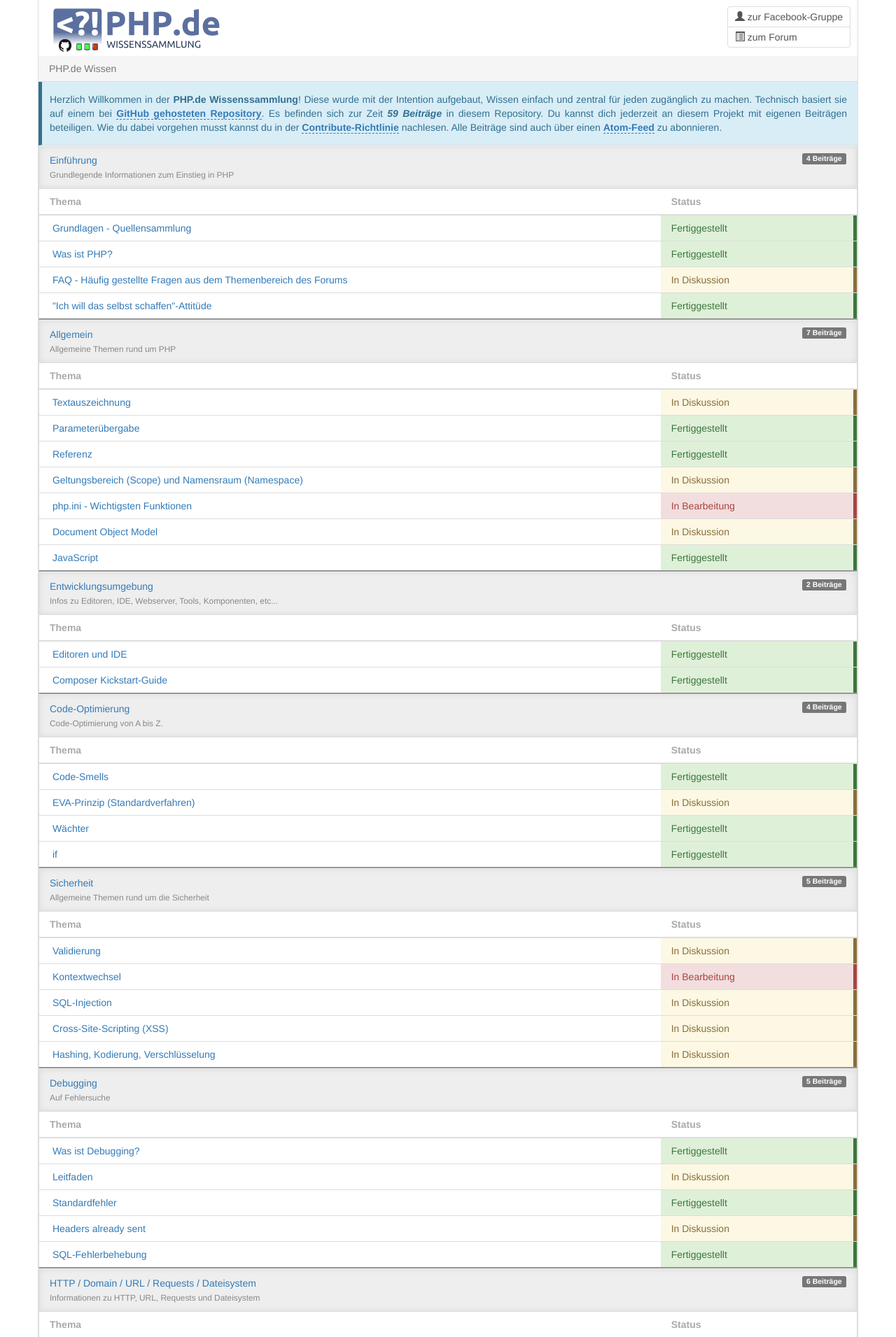
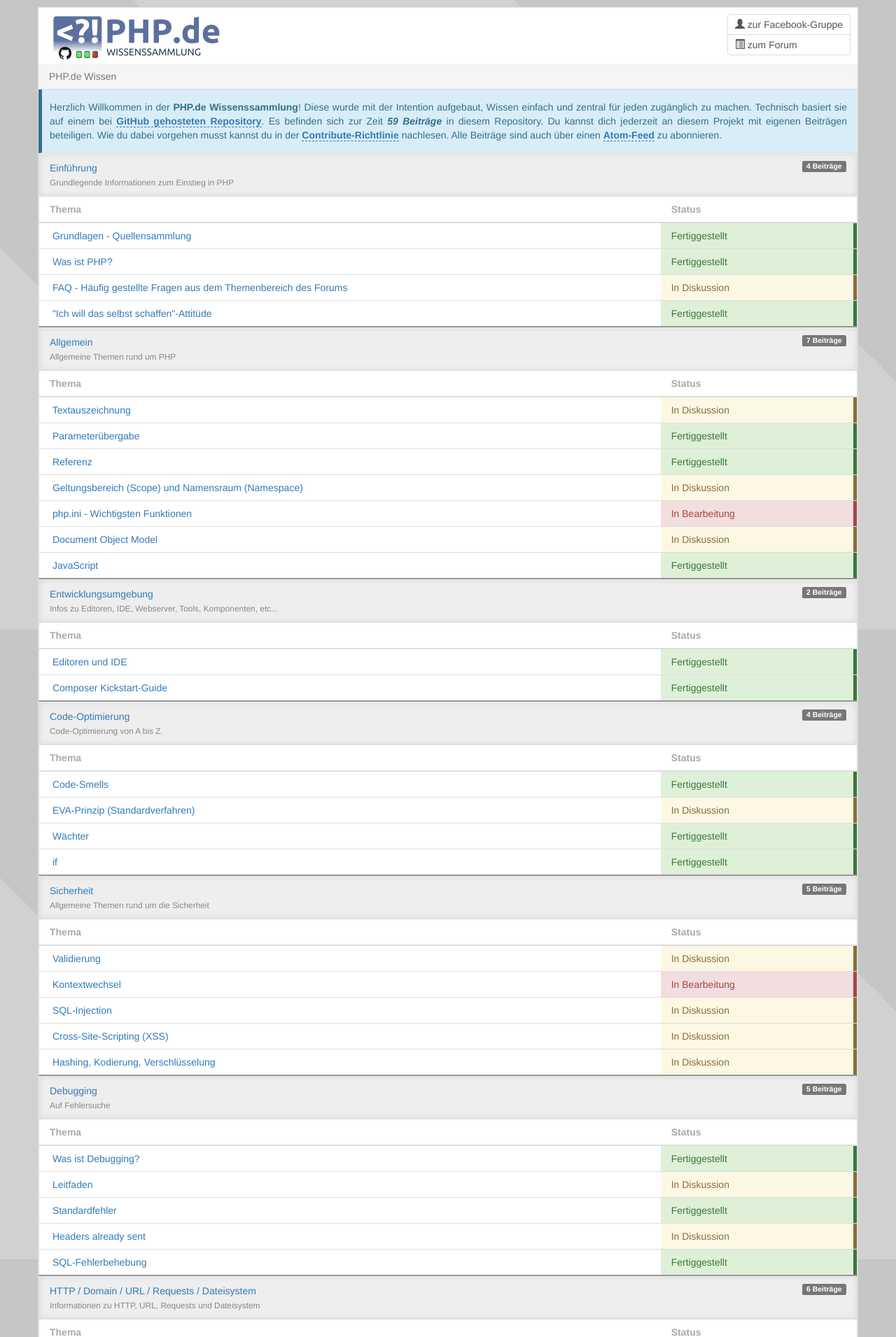
Before and after one commit to php-de/php-de.github.io, a Jekyll site: the page built from index.md, in a window 1280 px wide. Shown: the top 1911 px of the page at 70% size. Built offline with Jekyll 4.4.1, drawn with Linux system fonts in a browser that asks for light colours; nearby versions of some CDN libraries.

Commit message:
Design: Hintergrundbild, kleinere Fixes. Favicon explizit eingebunden

```diff
--- a/_layouts/default.html
+++ b/_layouts/default.html
@@ -7,6 +7,8 @@
 
         <link rel="stylesheet" href="http://netdna.bootstrapcdn.com/bootstrap/3.0.0/css/bootstrap.min.css">
         <link rel="stylesheet" type="text/css" href="{{ page.root }}/assets/css/general.css">
+        <link rel="shortcut icon" href="{{ page.root }}/favicon.ico" />
+
         {% if page.title == 'php.de' %}
         <!-- Atom Feed Autodiscovery -->
         <link rel="alternate" href="{{ page.root }}/feed/atom.xml" type="application/atom+xml" title="Atom Feed">
@@ -16,7 +18,7 @@
         <script type="text/javascript" src="http://code.jquery.com/jquery-2.0.3.min.js"></script>
         <script type="text/javascript" src="{{ page.root }}/assets/scroll.js"></script>
     </head>
-    <body>
+    <body class="bg-stripes bg-angled">
         <div id="page" class="container">
             <div id="logoContainer" style="position:relative;">
                 <a id="top"></a>
--- a/assets/css/general.css
+++ b/assets/css/general.css
@@ -1,4 +1,42 @@
 @media screen {
+
+    #page {
+        background: white;
+        border: 1px solid #ddd;
+    }
+
+    /* http://lea.verou.me/demos/css3-patterns.html */
+    .bg-stripes {
+        margin: 10px;
+
+        -webkit-background-size: 100px 100px;
+        -moz-background-size: 100px 100px;
+        background-size: 100px 100px; /* Controls the size of the stripes */
+    }
+    .bg-angled {
+        background-color: #c6c6c6;
+        background-attachment: fixed;
+        background-image: -webkit-gradient(linear, 0 100%, 100% 0,
+                                                color-stop(.25, rgba(255, 255, 255, .2)), color-stop(.25, transparent),
+                                                color-stop(.5, transparent), color-stop(.5, rgba(255, 255, 255, .2)),
+                                                color-stop(.75, rgba(255, 255, 255, .2)), color-stop(.75, transparent),
+                                                to(transparent));
+        background-image: -webkit-linear-gradient(45deg, rgba(255, 255, 255, .2) 25%, transparent 25%,
+                                                transparent 50%, rgba(255, 255, 255, .2) 50%, rgba(255, 255, 255, .2) 75%,
+                                                transparent 75%, transparent);
+        background-image: -moz-linear-gradient(45deg, rgba(255, 255, 255, .2) 25%, transparent 25%,
+                                                transparent 50%, rgba(255, 255, 255, .2) 50%, rgba(255, 255, 255, .2) 75%,
+                                                transparent 75%, transparent);
+        background-image: -ms-linear-gradient(45deg, rgba(255, 255, 255, .2) 25%, transparent 25%,
+                                                transparent 50%, rgba(255, 255, 255, .2) 50%, rgba(255, 255, 255, .2) 75%,
+                                                transparent 75%, transparent);
+        background-image: -o-linear-gradient(45deg, rgba(255, 255, 255, .2) 25%, transparent 25%,
+                                                transparent 50%, rgba(255, 255, 255, .2) 50%, rgba(255, 255, 255, .2) 75%,
+                                                transparent 75%, transparent);
+        background-image: linear-gradient(45deg, rgba(255, 255, 255, .2) 25%, transparent 25%,
+                                                transparent 50%, rgba(255, 255, 255, .2) 50%, rgba(255, 255, 255, .2) 75%,
+                                                transparent 75%, transparent);
+    }
 
     .container {
         padding:0;
@@ -22,12 +60,12 @@
     }
 
     #page {
-        border-left:1px solid #ddd;
+        /*border-left:1px solid #ddd;
         border-right:1px solid #ddd;
         border-bottom:1px solid #ddd;
         border-radius:5px;
         border-top-left-radius:0px;
-        border-top-right-radius:0px;
+        border-top-right-radius:0px;*/
     }
 
     #contents dt {
```
